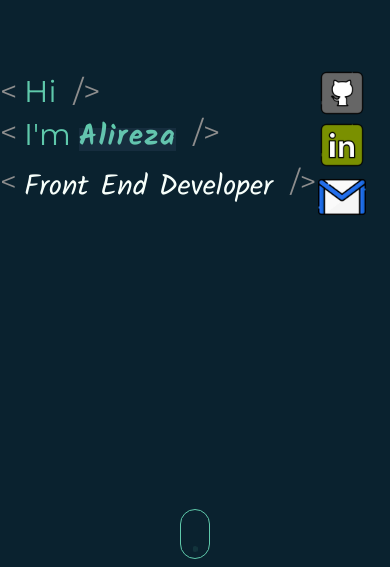
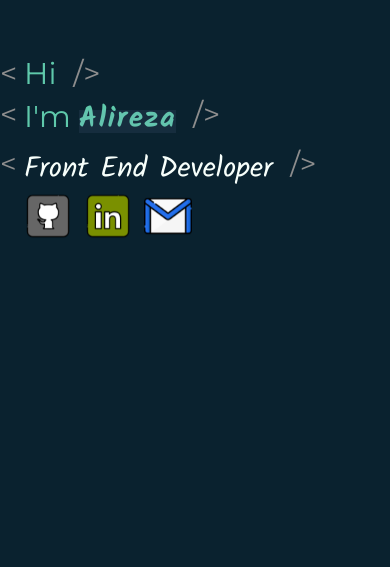
Before and after one commit to Alireza-ce/portfolio, a React (Vite) app: page / in a window 390 px wide. Shown: the part 277-844 px from the top of the page. Built offline with nearby package versions, Linux system fonts and the light colour scheme.

Commit message:
add 3d model

```diff
--- a/package.json
+++ b/package.json
@@ -14,6 +14,8 @@
   },
   "dependencies": {
     "@lottiefiles/react-lottie-player": "^3.4.5",
+    "@splinetool/react-spline": "^4.0.0",
+    "@splinetool/runtime": "^1.9.3",
     "framer-motion": "^7.5.2",
     "react": "^18.0.0",
     "react-dom": "^18.0.0",
--- a/src/components/home/home.module.scss
+++ b/src/components/home/home.module.scss
@@ -21,17 +21,23 @@
         justify-content: space-between;
         flex-wrap: wrap;
 
+        .info{
+            display: flex;
+            flex-direction: column;
+            justify-content: center;
+        }
+
         .social_links {
             display: flex;
-            flex-direction: column;
+            align-items: center;
 
             a {
                 width: 48px;
                 height: 48px;
-                margin-top: 4px;
+                margin-left: 12px;
 
                 &:first-child {
-                    margin-top: 0;
+                    margin-left: 0;
                 }
 
                 @keyframes hue {
@@ -49,6 +55,14 @@
                     animation: hue 10s linear infinite;
                 }
             }
+        }
+    }
+
+    .spline_home{
+        margin: 24px 0;
+
+        @media (max-width: 500px) {
+            display: none
         }
     }
 
--- a/src/components/home/home.tsx
+++ b/src/components/home/home.tsx
@@ -68,8 +68,7 @@ export default function Home() {
                             <span>Front End Developer</span>
                         </p>
                     </motion.div>
-                </div>
-                <motion.div className={classes.social_links} initial={{ opacity: 0 }} animate={{ opacity: 1 }} transition={{ type: 'tween', delay: 2 , duration:1}}>
+                        <motion.div className={classes.social_links} initial={{ opacity: 0 }} animate={{ opacity: 1 }} transition={{ type: 'tween', delay: 2 , duration:1}}>
                     <a href='https://github.com/Alireza-ce' target="_blank" >
                         <img src={git} alt="github" />
                     </a>
@@ -80,8 +79,14 @@ export default function Home() {
                         <img src={gmail} alt="gmail" />
                     </a>
                 </motion.div>
+                </div>
+                <div className={classes.spline_home}>
+                         <Spline scene="/src/scene.splinecode" />
+                </div>
+
             </div>
-            <div className={classes.scroll_down}></div>
+
+            {/* <div className={classes.scroll_down}></div> */}
         </div>
     )
 }
```
Also changed, not shown: 1 other file (tests, documents, lock files or other folders).
